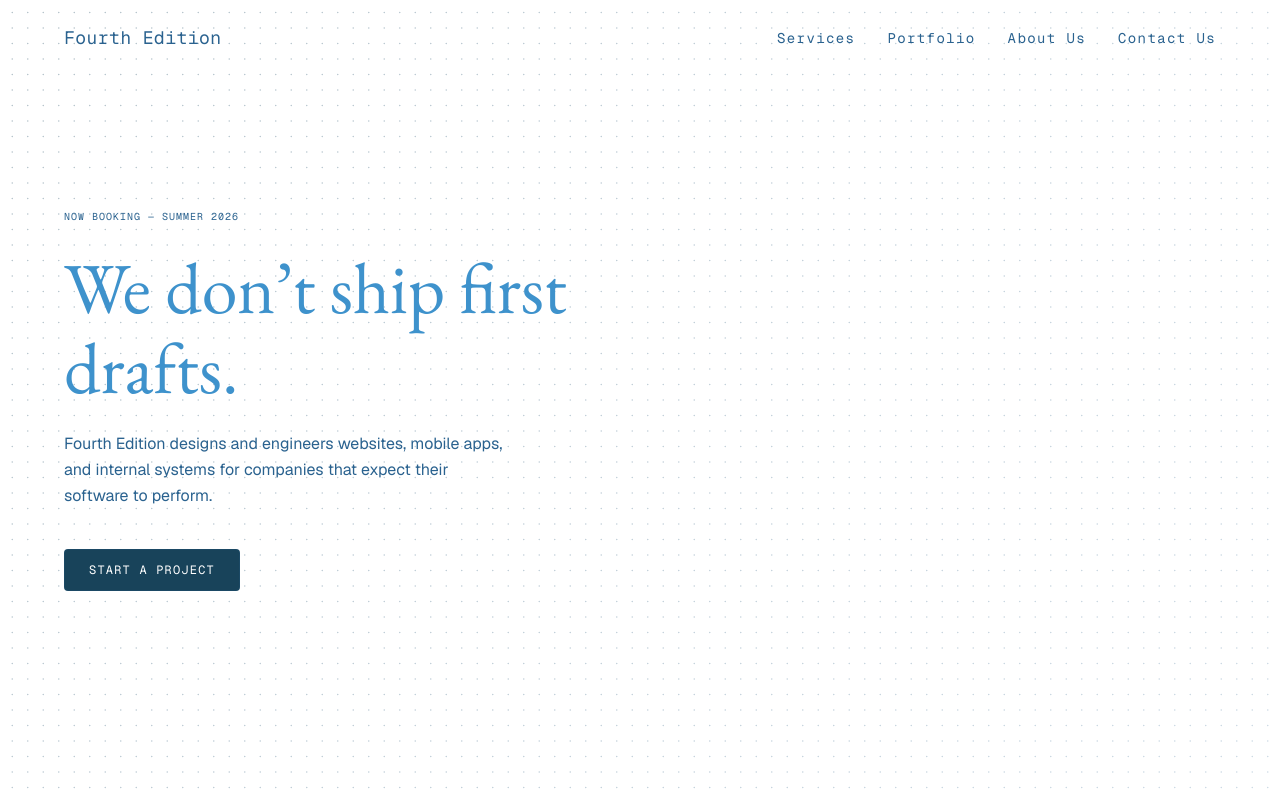
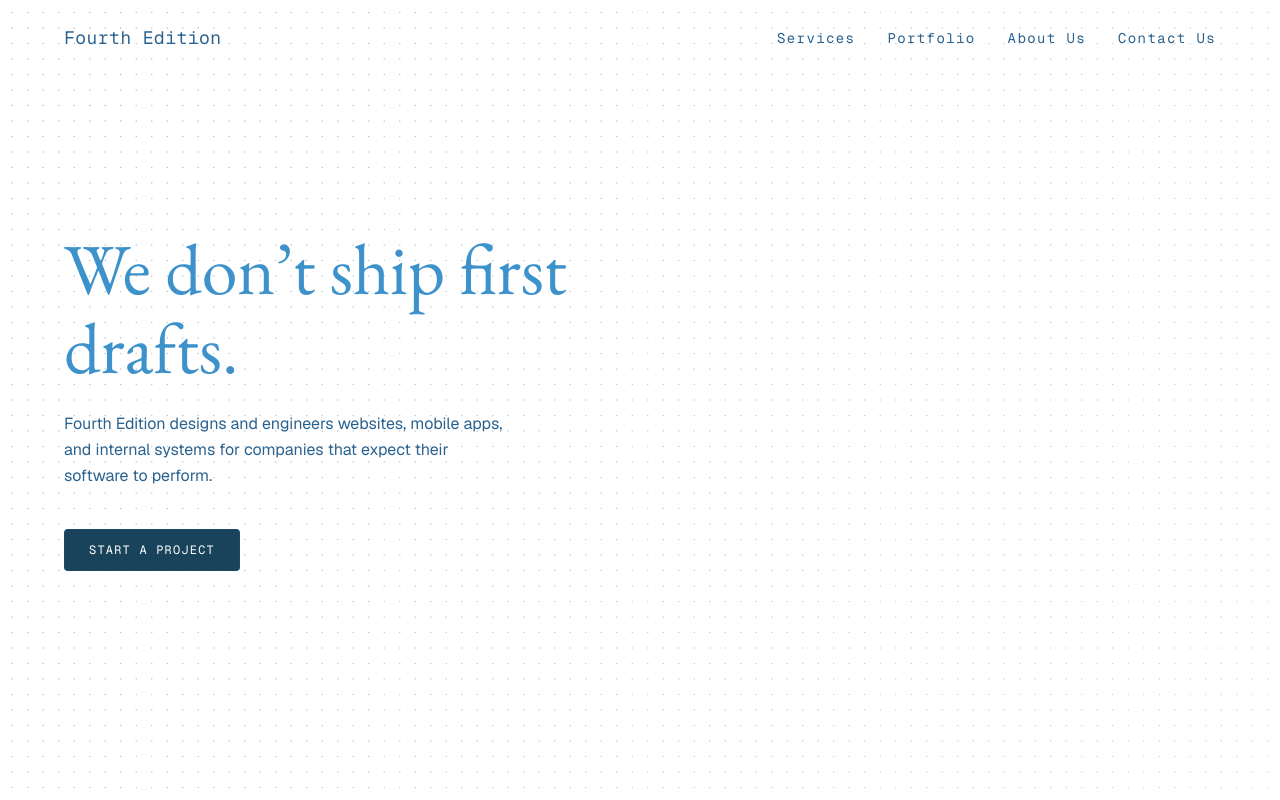
Before and after one commit to Fourth-Edition/Website, a Next.js app: page / in a window 1280 px wide. Shown: the top 800 px of the page. Built offline with nearby package versions, Linux system fonts and the light colour scheme.

Commit message:
refactor: remove unused eyebrow reference from Hero component and update animation logic style: enhance button hover effect in Home component for better user experience chore: add custom words to cSpell configuration for improved spell checking

```diff
--- a/app/components/Hero.tsx
+++ b/app/components/Hero.tsx
@@ -11,7 +11,6 @@ interface HeroProps {
 }
 
 type HeroRefs = {
-  eyebrow: React.RefObject<HTMLParagraphElement | null>;
   headline: React.RefObject<HTMLHeadingElement | null>;
   subheadline: React.RefObject<HTMLParagraphElement | null>;
   cta: React.RefObject<HTMLAnchorElement | null>;
@@ -29,12 +28,7 @@ function useHeroEntrance(play: boolean, refs: HeroRefs) {
 
       gsap
         .timeline({ defaults: { ease: "power3.out" } })
-        .from(refs.eyebrow.current, { opacity: 0, y: 14, duration: 0.5 })
-        .from(
-          refs.headline.current,
-          { opacity: 0, y: 28, duration: 0.7 },
-          "-=0.3"
-        )
+        .from(refs.headline.current, { opacity: 0, y: 28, duration: 0.7 }, "-=0.3")
         .from(
           refs.subheadline.current,
           { opacity: 0, y: 16, duration: 0.5 },
@@ -47,13 +41,13 @@ function useHeroEntrance(play: boolean, refs: HeroRefs) {
 }
 
 export default function Hero({ play }: HeroProps) {
-  const eyebrowRef = useRef<HTMLParagraphElement>(null);
+
   const headlineRef = useRef<HTMLHeadingElement>(null);
   const subheadlineRef = useRef<HTMLParagraphElement>(null);
   const ctaRef = useRef<HTMLAnchorElement>(null);
 
   useHeroEntrance(play, {
-    eyebrow: eyebrowRef,
+
     headline: headlineRef,
     subheadline: subheadlineRef,
     cta: ctaRef,
@@ -62,13 +56,6 @@ export default function Hero({ play }: HeroProps) {
   return (
     <div className="relative min-h-screen w-full  flex flex-col justify-center px-6 md:px-16 py-24">
       <div className="max-w-2xl">
-        <p
-          ref={eyebrowRef}
-          className={`${geistMono.className} text-brand-slate text-[10px] tracking-widest mb-6`}
-        >
-          NOW BOOKING — SUMMER 2026
-        </p>
-
         <h1
           ref={headlineRef}
           className={`${ebGaramond.className} text-brand-light text-4xl md:text-6xl lg:text-7xl leading-[1.1]`}
--- a/app/page.tsx
+++ b/app/page.tsx
@@ -57,7 +57,7 @@ export default function Home() {
           </p>
           <a
             href="mailto:hello@fourthedition.co"
-            className="px-6 py-3 rounded bg-brand-navy hover:bg-brand-stale text-white text-xs font-mono tracking-widest transition-colors shadow-lg border border-brand-slate/20"
+            className="px-6 py-3 rounded bg-brand-navy hover:bg-brand-light text-white text-xs font-mono tracking-widest transition-colors duration-300 shadow-lg border border-brand-slate/20 hover:border-brand-light"
           >
             CONTACT US
           </a>
```
